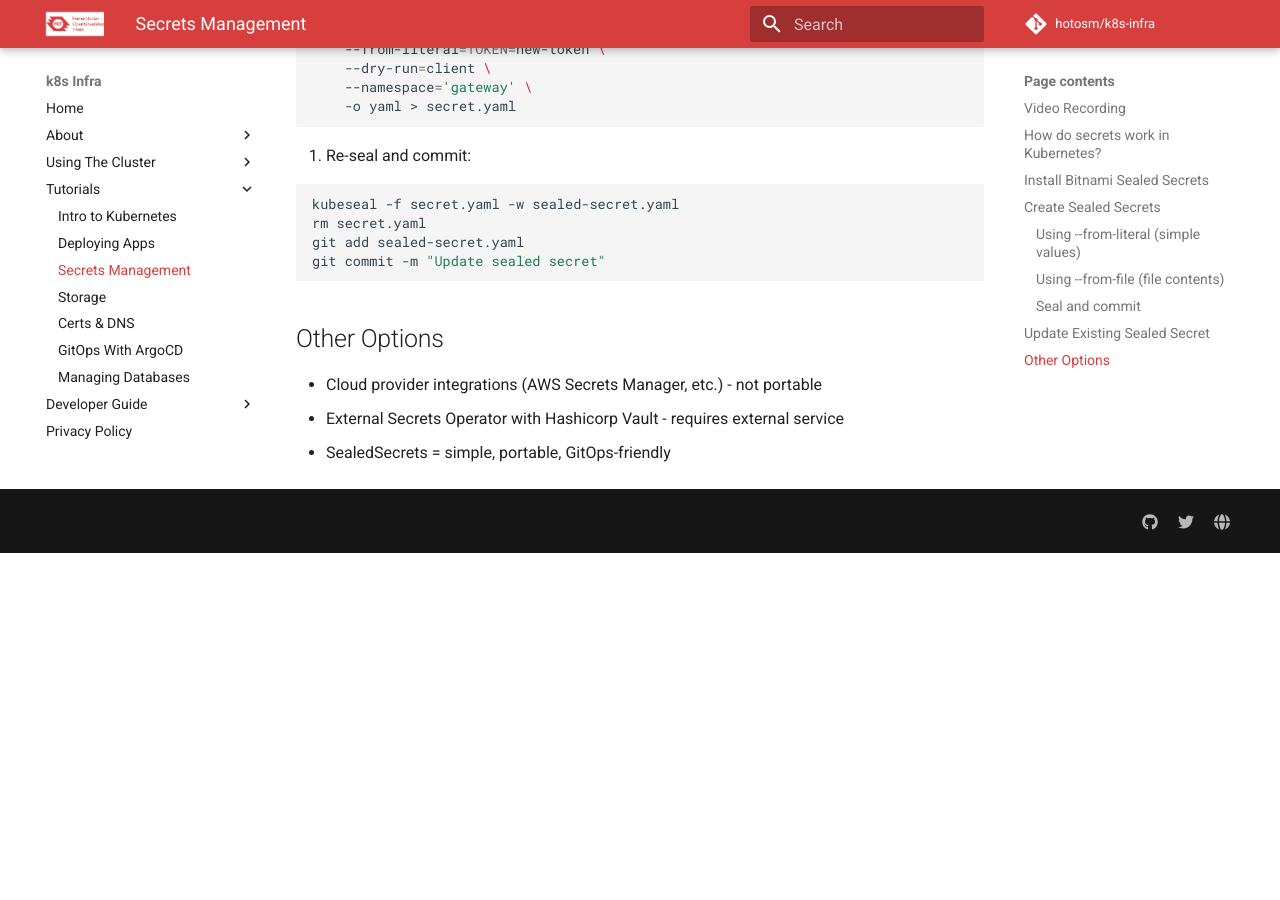
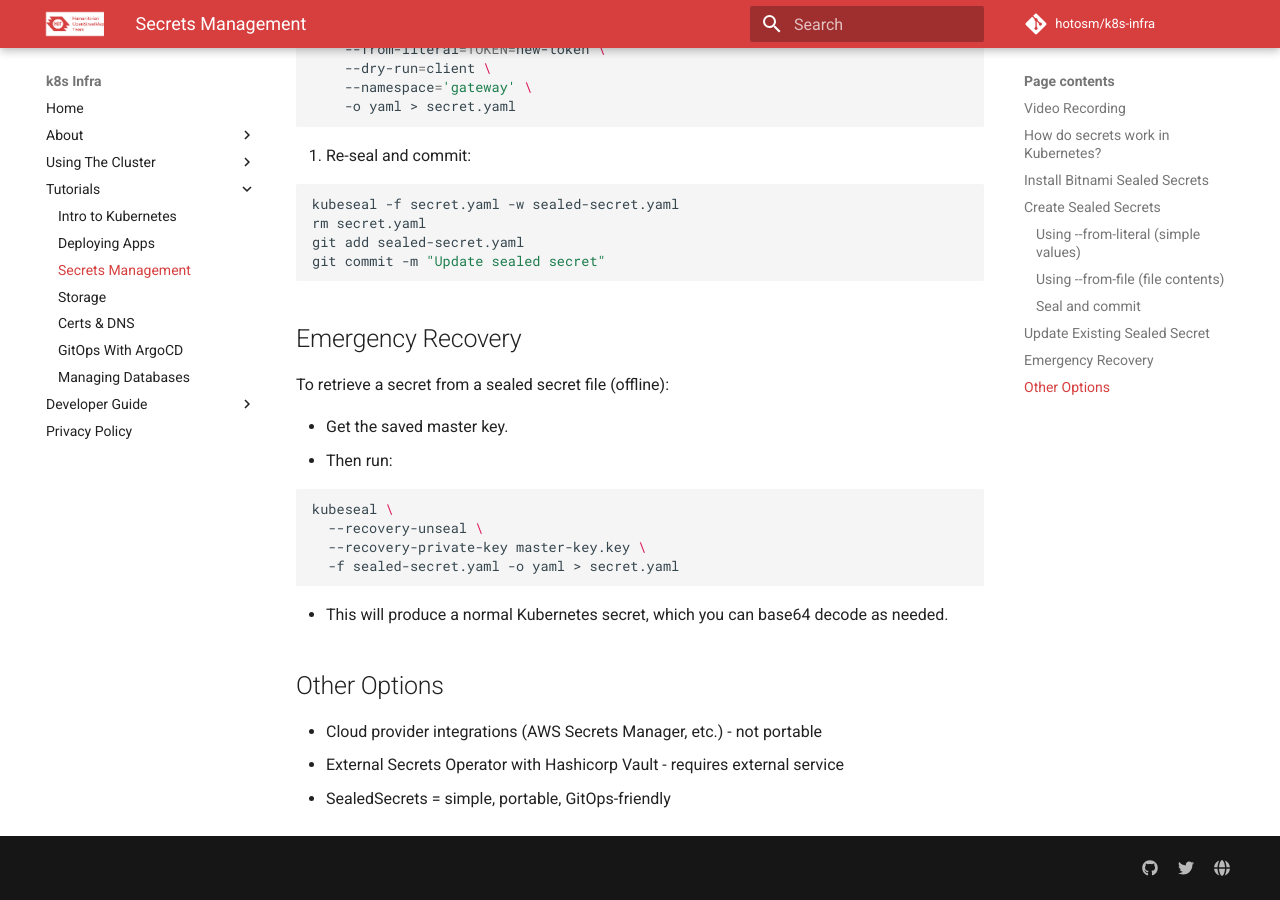
Before and after one commit to hotosm/k8s-infra, an MkDocs documentation site: the page built from docs/tutorial/secrets-management.md, in a window 1280 px wide and 900 px high, scrolled down 3237 px. Built offline with MkDocs 1.6.1 and Material for MkDocs 9.7.7, drawn with Linux system fonts in a browser that asks for light colours; comment, search, counter and statistics services are not loaded; before the commit the page ends 3790 px from its top, so only the background shows below that.

````diff
--- a/docs/tutorial/secrets-management.md
+++ b/docs/tutorial/secrets-management.md
@@ -150,6 +150,23 @@
 git commit -m "Update sealed secret"
 ```
 
+## Emergency Recovery
+
+To retrieve a secret from a sealed secret file (offline):
+
+- Get the saved master key.
+- Then run:
+
+```bash
+kubeseal \
+  --recovery-unseal \
+  --recovery-private-key master-key.key \
+  -f sealed-secret.yaml -o yaml > secret.yaml
+```
+
+- This will produce a normal Kubernetes secret, which you can base64
+  decode as needed.
+
 ## Other Options
 
 - Cloud provider integrations (AWS Secrets Manager, etc.) - not portable
````
Also changed, not shown: apps/hanko/README.md (+1 -1 lines), 1 other file.
